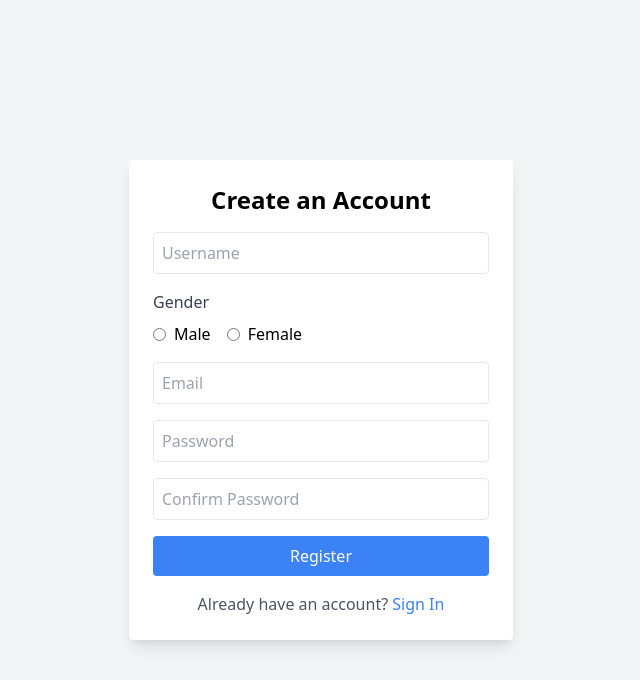
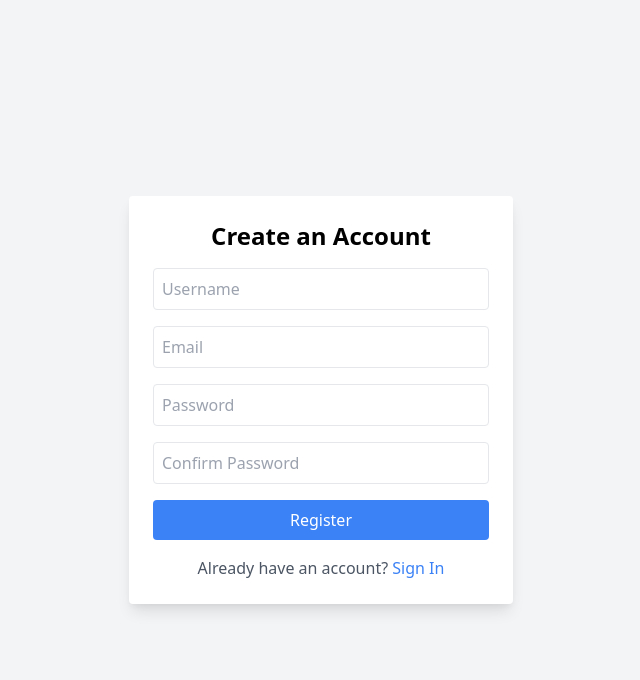
Before and after one commit to xkin248/oop-assignment, a Flask app: page /register in a window 1280 px wide. Shown: the top 680 px of the page, without its empty margins (319-959 px from the left). Run offline with Flask 3, Linux system fonts and the light colour scheme.

Commit message:
Update register.html

```diff
--- a/python/templates/register.html
+++ b/python/templates/register.html
@@ -11,22 +11,6 @@
         <h2 class="text-2xl font-bold mb-4 text-center">Create an Account</h2>
         <form action="/register" method="POST">
             <input type="text" name="username" placeholder="Username" class="input-field w-full mb-4 p-2 border rounded" required>
-
-            <!-- Gender selection buttons below Name -->
-            <div class="mb-4">
-                <label class="block text-gray-700 mb-2">Gender</label>
-                <div class="flex space-x-4">
-                    <label class="flex items-center">
-                        <input type="radio" name="gender" value="male" class="form-radio text-blue-500" required>
-                        <span class="ml-2">Male</span>
-                    </label>
-                    <label class="flex items-center">
-                        <input type="radio" name="gender" value="female" class="form-radio text-pink-500" required>
-                        <span class="ml-2">Female</span>
-                    </label>
-                </div>
-            </div>
-
             <input type="email" name="email" placeholder="Email" class="input-field w-full mb-4 p-2 border rounded" required>
             <input type="password" name="password" placeholder="Password" class="input-field w-full mb-4 p-2 border rounded" required>
             <input type="password" name="confirmPassword" placeholder="Confirm Password" class="input-field w-full mb-4 p-2 border rounded" required>
```
